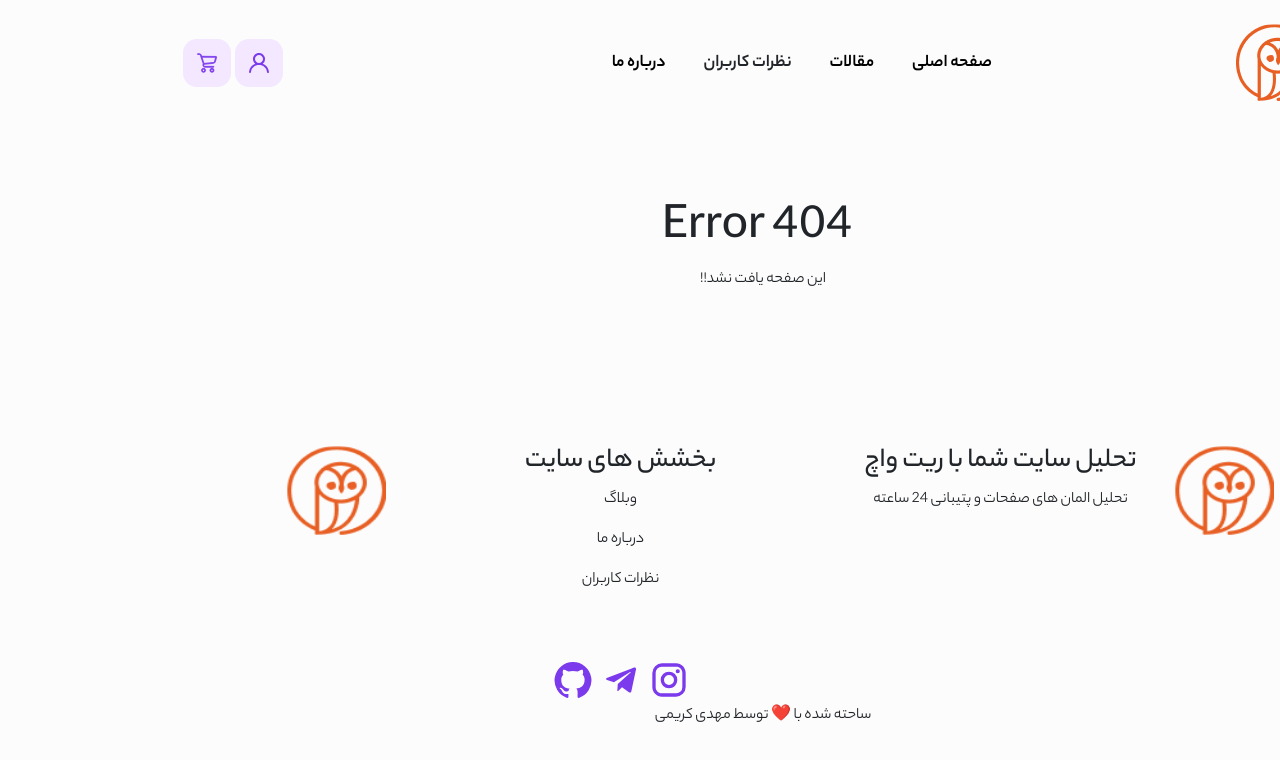
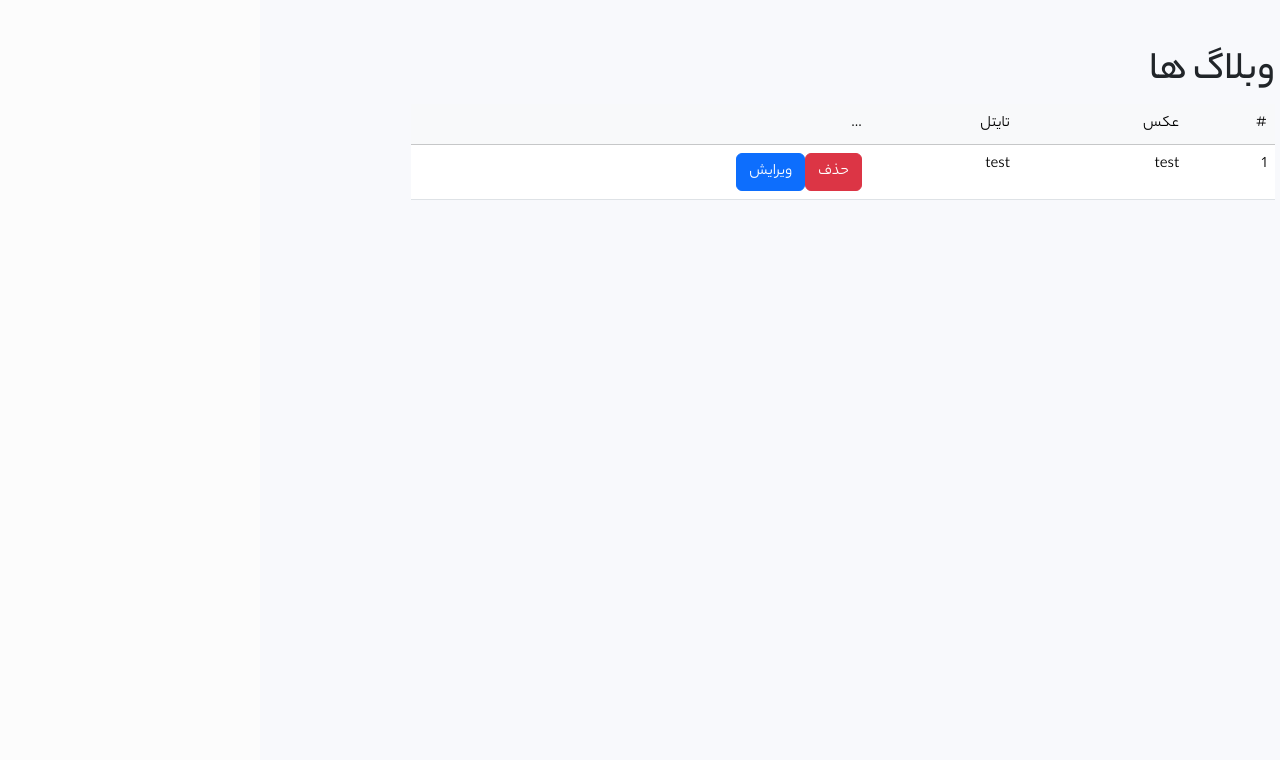
Before and after one commit to mahdi1280/serp-fronts, a Next.js app: page /admin/ticket in a window 1280 px wide. Before the commit this address had no page. Shown: the top 760 px of the page. Built offline with nearby package versions, Linux system fonts and the light colour scheme.

Commit message:
create dashboard and ticket page.

```diff
--- /dev/null
+++ b/components/MainDashboard/index.js
@@ -0,0 +1,17 @@
+import style from "@/components/MainDashboard/style.module.css";
+import Sidebar from "@/components/Sidebar/sidebar";
+
+export default function MainDashboard({child}){
+    return <>
+        <div className={style.body}>
+            <div className={""}>
+                <div className="d-flex">
+                    <Sidebar/>
+                    <di className="col-9">
+                        {child}
+                    </di>
+                </div>
+            </div>
+        </div>
+    </>
+}
--- /dev/null
+++ b/components/MainDashboard/style.module.css
@@ -0,0 +1,23 @@
+.body{
+    background-color: #f8f9fc;
+    height: 100vh;
+}
+.sidebar {
+    background-color: #4e73df;
+    color: white;
+    height: 100vh;
+    padding: 12px;
+    font-size: 22px;
+    display: flex;
+}
+.sidebar ul li{
+    list-style: none;
+    cursor: pointer;
+}
+.sidebar ul li:before{
+    content: "\f013";
+}
+
+.sidebar ul li a{
+    text-decoration: none;
+}
--- /dev/null
+++ b/components/Sidebar/sidebar.js
@@ -0,0 +1,16 @@
+import style from "@/components/MainDashboard/style.module.css";
+
+export default function Sidebar(){
+    return <>
+        <div className="col-2">
+            <div className={style.sidebar}>
+                <ul>
+                    <li>داشبود</li>
+                    <li>وبلاگ ها</li>
+                    <li>تیکت ها</li>
+                    <li>نوتیفیکیشن</li>
+                </ul>
+            </div>
+        </div>;
+    </>
+}
--- /dev/null
+++ b/pages/admin/ticket/index.js
@@ -0,0 +1,41 @@
+import MainDashboard from "@/components/MainDashboard";
+import {useEffect} from "react";
+
+export default function Ticket() {
+
+    useEffect(()=>{
+
+    },[]);
+
+
+    return <>
+        <MainDashboard child={
+            <div className={"p-5"}>
+                <h1>
+                    وبلاگ ها
+                </h1>
+                <table className="table">
+                    <thead className="table-light">
+                        <tr>
+                            <td>#</td>
+                            <td>عکس</td>
+                            <td>تایتل</td>
+                            <td>...</td>
+                        </tr>
+                    </thead>
+                    <tbody>
+                    <tr>
+                        <td>1</td>
+                        <td>test</td>
+                        <td>test</td>
+                        <td>
+                            <button className={"btn btn-danger"}>حذف</button>
+                            <button className={"btn btn-primary"}>ویرایش</button>
+                        </td>
+                    </tr>
+                    </tbody>
+                </table>
+            </div>
+        }/>
+    </>
+}
```
Also changed, not shown: pages/admin/dashboard/index.js (added, +9 -0 lines), pages/admin/ticket/style.module.css (added).
